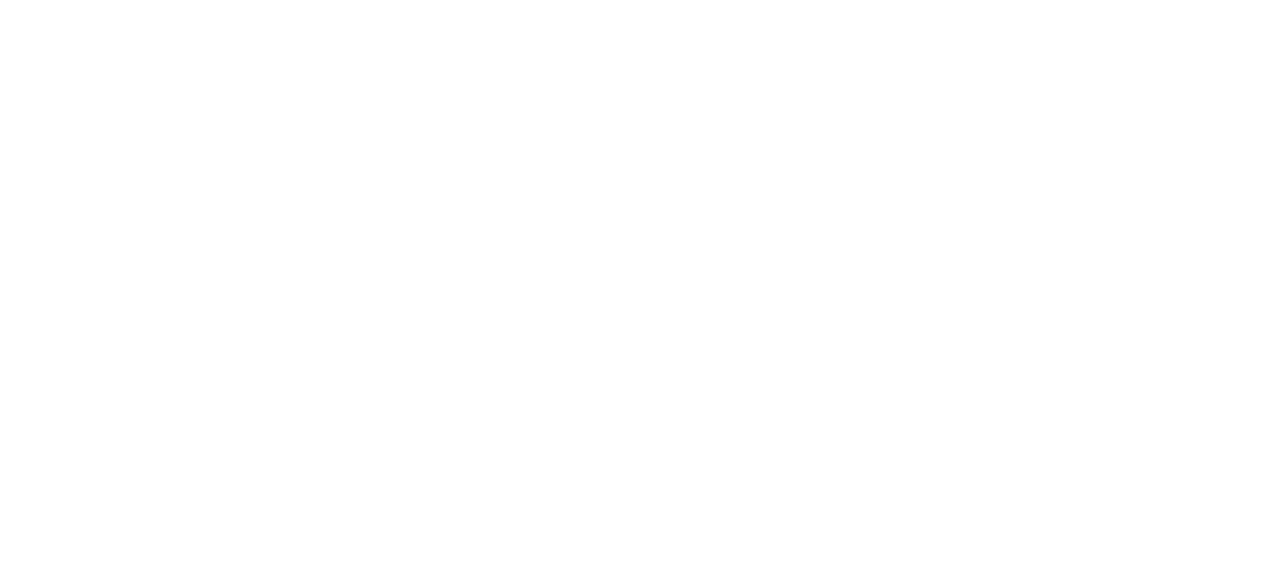
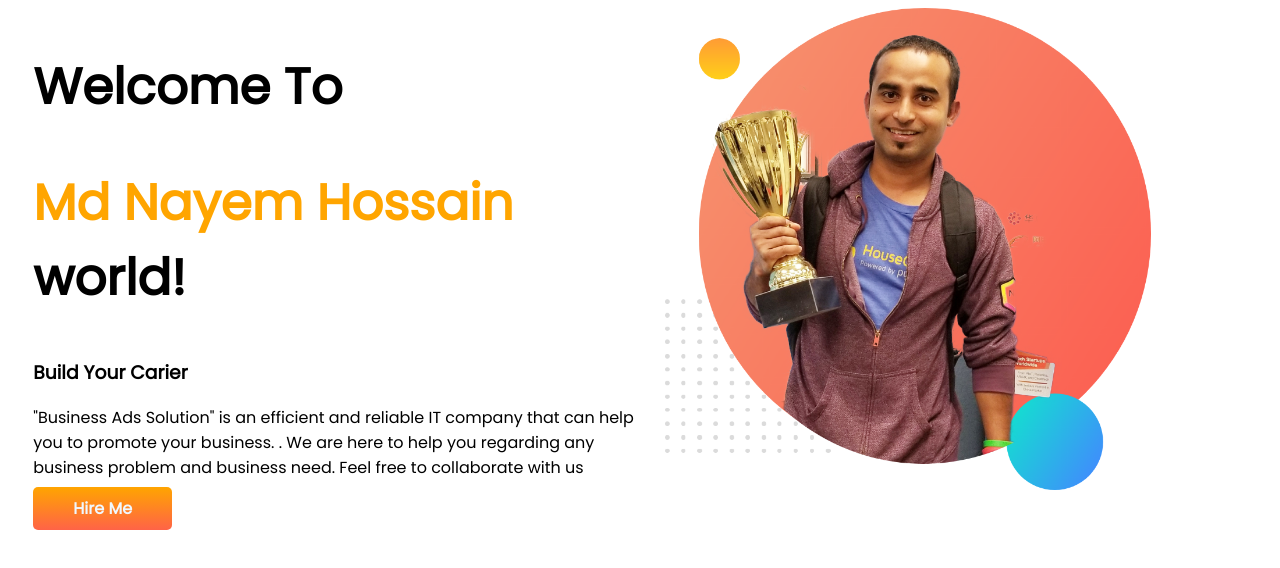
Before and after one commit to nayem8/developer, a plain HTML site: page index.html in a window 1280 px wide. Drawn offline with Linux system fonts and the light colour scheme.

Commit message:
second commit

```diff
--- a/index.html
+++ b/index.html
@@ -5,9 +5,24 @@
     <meta http-equiv="X-UA-Compatible" content="IE=edge">
     <meta name="viewport" content="width=device-width, initial-scale=1.0">
     <title>developer</title>
+        <link rel="preconnect" href="https://fonts.googleapis.com">
+        <link rel="preconnect" href="https://fonts.gstatic.com" crossorigin>
+        <link href="https://fonts.googleapis.com/css2?family=Poppins&display=swap" rel="stylesheet">
     <link rel="stylesheet" href="style.css">
 </head>
 <body>
+    <section>
+    <div class="half-width"><h1>Welcome To</h1>
+        <h1><span class="A">Md Nayem Hossain</span> world!</h1>
+        <h3>Build Your Carier</h3>
+        <p>"Business Ads Solution" is an efficient and reliable IT company that can help you to promote your business. . We are here to help you regarding any business problem and business need. Feel free to collaborate with us</p>
+        <a class="link-button"target="_blank" href="https://www.linkedin.com/in/md-nayem-hossain-7420171bb/"> Hire Me </a>
+    </div>
+
+
+
+    <div class="half-width"><img src="images/jhankar.png"</div>
+    </section>
 
 </body>
 </html>
--- a/style.css
+++ b/style.css
@@ -0,0 +1,27 @@
+body{
+    font-family: 'Poppins', sans-serif;
+}
+h1{
+    font-size: 50px;
+}
+    .A{
+        color: orange;
+    }
+section{
+    display: flex;
+}
+.half-width{
+    width: 50%;
+    padding-left: 2%;
+}
+.half-width img{
+    width: 80%;
+}
+.link-button{
+    text-decoration: none;
+    background-image: linear-gradient(orange, tomato);
+    padding: 10px 40px;
+    color: aliceblue;
+    font-weight: 700;
+    border-radius: 5px;
+}
```
Also changed, not shown: images/dream-bg.png (added), images/exp-bg.png (added), images/jhankar.png (added), images/jhankar2.png (added), images/my-bg.png (added), images/my-bg2.png (added), images/top-banner.png (added), 7 other files.
